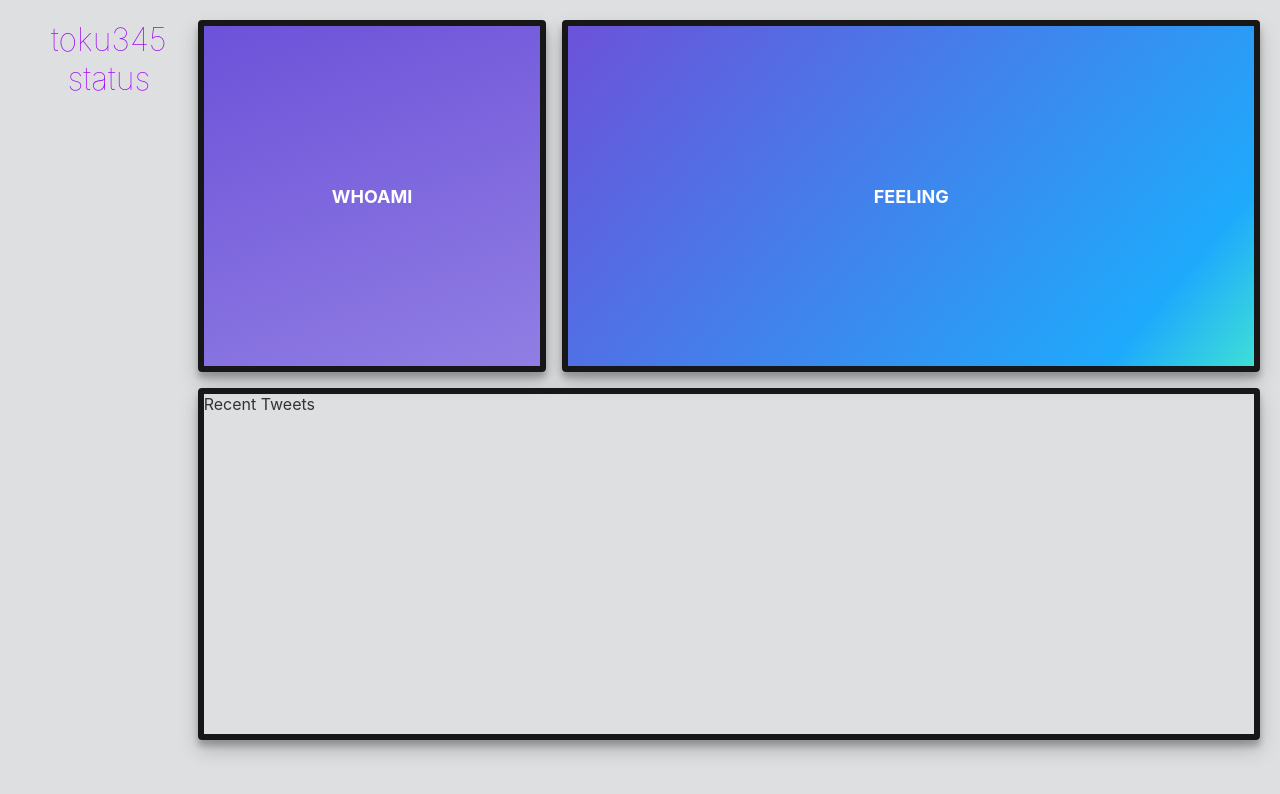
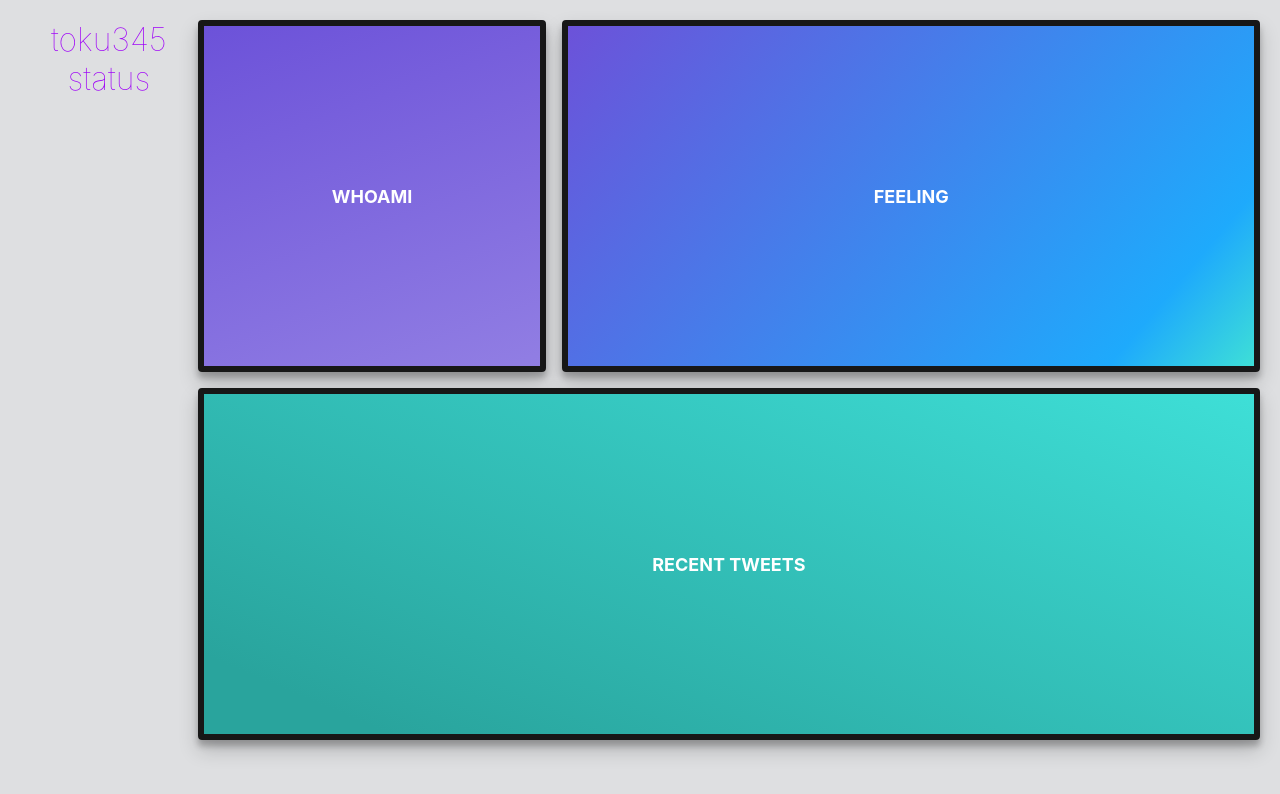
Before and after one commit to toku345/status, a Svelte app in the folder client/: page / in a window 1280 px wide. Shown: the top 794 px of the page. Built offline with nearby package versions, Linux system fonts and the light colour scheme.

Commit message:
Divide RecentTweets component

```diff
--- a/client/src/App.svelte
+++ b/client/src/App.svelte
@@ -2,6 +2,7 @@
   import Header from "./Header.svelte";
   import Whoami from "./Whoami.svelte";
   import Feeling from "./Feeling.svelte";
+  import RecentTweets from "./RecentTweets.svelte";
   // import Confetti from "./Confetti.svelte";
 </script>
 
@@ -45,6 +46,8 @@
   <div class="item feeling">
     <Feeling />
   </div>
-  <div class="item recent-tweets">Recent Tweets</div>
+  <div class="item recent-tweets">
+    <RecentTweets />
+  </div>
 </div>
 <!-- <Confetti /> -->
--- /dev/null
+++ b/client/src/RecentTweets.svelte
@@ -0,0 +1,16 @@
+<style>
+  .whoami {
+    height: 100%;
+    width: 100%;
+    background-color: #1eaafc;
+    background-image: linear-gradient(203deg, #3edfd7 0%, #29a49d 90%);
+    color: #fff;
+    display: flex;
+    justify-content: center;
+    align-items: center;
+    font-size: 18px;
+    font-weight: bold;
+  }
+</style>
+
+<div class="whoami">RECENT TWEETS</div>
```
